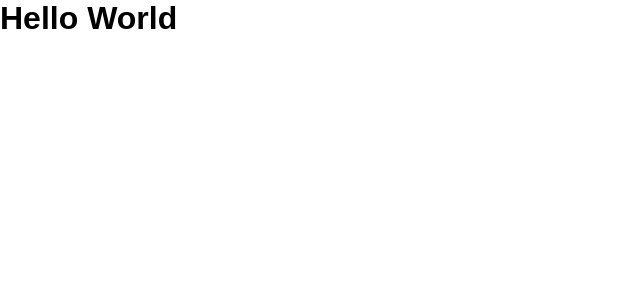
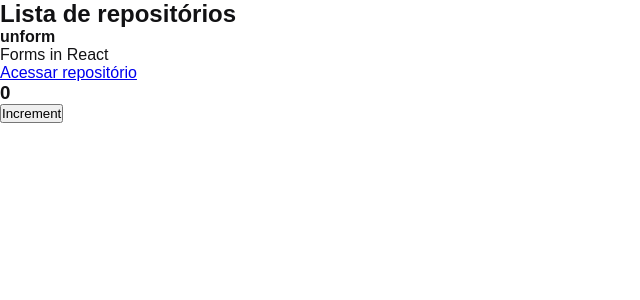
Before and after one commit to gccavalheiro/github-explorer, a React app: page / in a window 1280 px wide. Shown: the top 300 px of the page, without its empty margins (0-640 px from the left). Built offline with nearby package versions, Linux system fonts and the light colour scheme.

Commit message:
aplicando conceitos de estado do componente, imutabilidade no react e fast refresh

```diff
--- a/package.json
+++ b/package.json
@@ -16,11 +16,13 @@
     "@babel/core": "^7.16.12",
     "@babel/preset-env": "^7.16.11",
     "@babel/preset-react": "^7.16.7",
+    "@pmmmwh/react-refresh-webpack-plugin": "^0.5.4",
     "babel-loader": "^8.2.3",
     "cross-env": "^7.0.3",
     "css-loader": "^6.5.1",
     "html-webpack-plugin": "^5.5.0",
     "node-sass": "^7.0.1",
+    "react-refresh": "^0.11.0",
     "sass-loader": "^12.4.0",
     "style-loader": "^3.3.1",
     "webpack": "^5.67.0",
--- a/src/App.jsx
+++ b/src/App.jsx
@@ -1,5 +1,12 @@
+import { Counter } from './components/Counter';
+import { RepositoryList } from './components/RepositoryList.component';
 import './styles/global.scss';
 
 export function App() {
-  return <h1>Hello World</h1>;
+  return (
+    <>
+      <RepositoryList />
+      <Counter />
+    </>
+  );
 }
--- /dev/null
+++ b/src/components/Counter.jsx
@@ -0,0 +1,22 @@
+import React from 'react';
+
+// imutabilidade
+// usuarios = ['diego', 'gabriel', 'guilherme']
+// novosUsuarios = [...usuarios, 'edinei']
+
+export const Counter = () => {
+  const [counter, setCounter] = React.useState(0);
+
+  const increment = () => {
+    setCounter(counter + 1);
+  };
+
+  return (
+    <div>
+      <h3>{counter}</h3>
+      <button type="button" onClick={increment}>
+        Increment
+      </button>
+    </div>
+  );
+};
--- /dev/null
+++ b/src/components/RepositoryItem.component.jsx
@@ -0,0 +1,10 @@
+export const RepositoryItem = (props) => {
+  return (
+    <li>
+      <h4>{props.repository.name ?? 'Default'} </h4>
+      <p>{props.repository.description}</p>
+
+      <a href={props.repository.link}>Acessar repositório</a>
+    </li>
+  );
+};
--- /dev/null
+++ b/src/components/RepositoryList.component.jsx
@@ -0,0 +1,19 @@
+import { RepositoryItem } from './RepositoryItem.component';
+
+const repository = {
+  name: 'unform',
+  description: 'Forms in React',
+  link: 'https://github.com/unform/unform',
+};
+
+export const RepositoryList = () => {
+  return (
+    <section>
+      <h2>Lista de repositórios</h2>
+
+      <ul>
+        <RepositoryItem repository={repository} />
+      </ul>
+    </section>
+  );
+};
--- a/src/styles/global.scss
+++ b/src/styles/global.scss
@@ -6,4 +6,5 @@
 
 body {
   font-family: Arial, Helvetica, sans-serif;
+  color: #121214;
 }
--- a/webpack.config.js
+++ b/webpack.config.js
@@ -1,5 +1,6 @@
 const path = require('path');
 const HtmlWebpackPlugin = require('html-webpack-plugin');
+const ReactRefreshWebpackPlugin = require('@pmmmwh/react-refresh-webpack-plugin');
 
 const isDevelopment = process.env.NODE_ENV !== 'production';
 
@@ -16,18 +17,27 @@
   },
   devServer: {
     static: path.resolve(__dirname, 'public'),
+    hot: true,
   },
   plugins: [
+    isDevelopment && new ReactRefreshWebpackPlugin(),
     new HtmlWebpackPlugin({
       template: path.resolve(__dirname, 'public', 'index.html'),
     }),
-  ],
+  ].filter(Boolean),
   module: {
     rules: [
       {
         test: /\.jsx$/,
         exclude: /node_modules/,
-        use: 'babel-loader',
+        use: {
+          loader: 'babel-loader',
+          options: {
+            plugins: [
+              isDevelopment && require.resolve('react-refresh/babel'),
+            ].filter(Boolean),
+          },
+        },
       },
       {
         test: /\.css$/,
```
Also changed, not shown: 1 other file (tests, documents, lock files or other folders).
